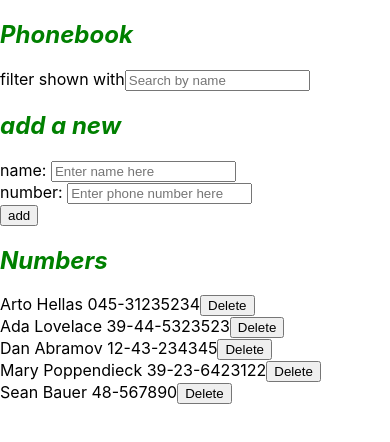
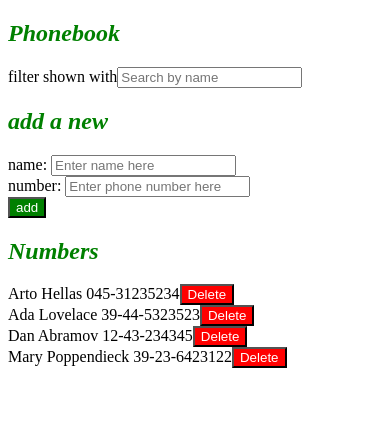
Before and after one commit to yomites/Part2, a React (Create React App) app in the folder phonebook/: page / in a window 390 px wide. Shown: the top 442 px of the page. Built offline with nearby package versions, Linux system fonts and the light colour scheme; data requests are answered from the project's data file.

Commit message:
Handling Error and Success messages.
Exercises 2.19-2.20. Phonebook step 11 and 12. Handling error and success messages.

```diff
--- a/phonebook/db.json
+++ b/phonebook/db.json
@@ -19,11 +19,6 @@
       "name": "Mary Poppendieck",
       "number": "39-23-6423122",
       "id": 4
-    },
-    {
-      "name": "Sean Bauer",
-      "number": "48-567890",
-      "id": 5
     }
   ]
 }
--- a/phonebook/src/App.js
+++ b/phonebook/src/App.js
@@ -4,6 +4,8 @@ import Persons from './components/Persons'
 import AddPersonForm from './components/AddPersonForm'
 import SearchNameForm from './components/SearchNameForm'
 import personService from './services/persons'
+import Notification from './components/Notification'
+import SuccessNotification from './components/SuccessNotification'
 
 const App = () => {
 
@@ -12,6 +14,8 @@ const App = () => {
   const [mobileNumber, setMobileNumber] = useState('')
   const [nameSearch, setNameSearch] = useState('')
   const [nameToShow, setNameToShow] = useState([])
+  const [errorMessage, setErrorMessage] = useState(null)
+  const [successMessage, setSuccessMessage] = useState(null)
 
   useEffect(() => {
     personService
@@ -19,7 +23,10 @@ const App = () => {
       .then(initialPersons => {
         setPersons(initialPersons)
       }).catch(error => {
-        alert(`The data could not be retrieved from the server!`)
+        setErrorMessage(`The data could not be retrieved from the server!`)
+        setTimeout(() => {
+          setErrorMessage(null)
+        }, 5000)
       })
   }, [])
   console.log('render', persons.length, 'persons')
@@ -35,6 +42,12 @@ const App = () => {
       name: newName,
       number: mobileNumber,
     }
+
+    if (newName === '' || mobileNumber === '') {
+      return (
+        window.alert('name or number field can not be empty')
+      )
+    } else {
 
       const personsCopy = [...persons]
       const arr = personsCopy.filter(element =>
@@ -53,9 +66,18 @@ const App = () => {
                 .map(person => person.id !== id ? person : returnedPerson))
               setNewName('')
               setMobileNumber('')
+              console.log(returnedPerson)
+            }).then(success => {
+              setSuccessMessage(`Successfully updated ${newName}'s number`)
+              setTimeout(() => {
+                setSuccessMessage(null)
+              }, 5000)
             })
             .catch(error => {
-            alert(`The person ${newName} was already deleted from server`)
+              setErrorMessage(`Information of ${newName} has already been removed from server`)
+              setTimeout(() => {
+                setErrorMessage(null)
+              }, 5000)
               setPersons(personsCopy.filter(p => p.id !== id))
               setNewName('')
               setMobileNumber('')
@@ -72,10 +94,20 @@ const App = () => {
             setPersons(personsCopy.concat(returnedPerson))
             setNewName('')
             setMobileNumber('')
+
+          }).then(success => {
+            setSuccessMessage(`Successfully added ${newName}`)
+            setTimeout(() => {
+              setSuccessMessage(null)
+            }, 5000)
           }).catch(error => {
-          alert(`The person ${newName} could not be added to phonebook`)
+            setErrorMessage(`The person ${newName} could not be added to phonebook`)
+            setTimeout(() => {
+              setErrorMessage(null)
+            }, 5000)
             setPersons(personsCopy)
           })
+      }
     }
   }
 
@@ -104,8 +136,19 @@ const App = () => {
       personService.del(id).then(returnedPersons => {
         setPersons(personsCopy.filter(person =>
           person.id !== id && person.name !== name))
+        if (nameSearch !== '') {
+          setNameSearch('')
+        }
+      }).then(success => {
+        setSuccessMessage(`${name} is successfully deleted from server`)
+        setTimeout(() => {
+          setSuccessMessage(null)
+        }, 5000)
       }).catch(error => {
-        alert(`${name} was already deleted from the server`)
+        setErrorMessage(`${name} was already deleted from server`)
+        setTimeout(() => {
+          setErrorMessage(null)
+        }, 5000)
         setPersons(personsCopy.filter(p => p.id !== id))
       })
     }
@@ -118,6 +161,8 @@ const App = () => {
   return (
     <div>
       <h2>Phonebook</h2>
+      <SuccessNotification message={successMessage} />
+      <Notification message={errorMessage} />
       <SearchNameForm nameSearch={nameSearch}
         handleNameSearchChange={handleNameSearchChange} />
       <AddPersonForm addPerson={add_update_Person}
--- a/phonebook/src/components/AddPersonForm.js
+++ b/phonebook/src/components/AddPersonForm.js
@@ -3,6 +3,7 @@ import React from 'react'
 const AddPersonForm = ({ addPerson, newName,
     handleNameChange, mobileNumber,
     handleMobileNumberChange }) => {
+
     return (
         <form onSubmit={addPerson}>
             <h2>add a new</h2>
@@ -16,7 +17,7 @@ const AddPersonForm = ({ addPerson, newName,
                     placeholder="Enter phone number here"
                     onChange={handleMobileNumberChange} /></div>
             <div>
-                <button type="submit">
+                <button type="submit" style={{backgroundColor: 'green'}}>
                     add
                 </button>
             </div>
--- /dev/null
+++ b/phonebook/src/components/Notification.js
@@ -0,0 +1,14 @@
+import React from 'react'
+
+const Notification = ({ message }) => {
+    if (message === null) {
+      return null
+    }
+    return (
+      <div className="error">
+        {message}
+      </div>
+    )
+  }
+
+  export default Notification
--- /dev/null
+++ b/phonebook/src/components/SuccessNotification.js
@@ -0,0 +1,14 @@
+import React from 'react'
+
+const SuccessNotification = ({ message }) => {
+    if (message === null) {
+      return null
+    }
+    return (
+      <div className="success">
+        {message}
+      </div>
+    )
+  }
+
+  export default SuccessNotification
--- a/phonebook/src/index.css
+++ b/phonebook/src/index.css
@@ -1,18 +1,29 @@
-body {
-  margin: 0;
-  font-family: -apple-system, BlinkMacSystemFont, 'Segoe UI', 'Roboto', 'Oxygen',
-    'Ubuntu', 'Cantarell', 'Fira Sans', 'Droid Sans', 'Helvetica Neue',
-    sans-serif;
-  -webkit-font-smoothing: antialiased;
-  -moz-osx-font-smoothing: grayscale;
-}
-
-code {
-  font-family: source-code-pro, Menlo, Monaco, Consolas, 'Courier New',
-    monospace;
-}
-
 h2 {
   color: green;
   font-style: italic;
 }
+
+button {
+  color: white;
+  background: red;
+}
+
+.error {
+  color: red;
+  background: lightgrey;
+  font-size: 20px;
+  border-style: solid;
+  border-radius: 5px;
+  padding: 10px;
+  margin-bottom: 10px;
+}
+
+.success {
+  color: green;
+  background: lightgrey;
+  font-size: 20px;
+  border-style: solid;
+  border-radius: 5px;
+  padding: 10px;
+  margin-bottom: 10px;
+}
```
Lines whose indentation alone changed are shown as unchanged.
